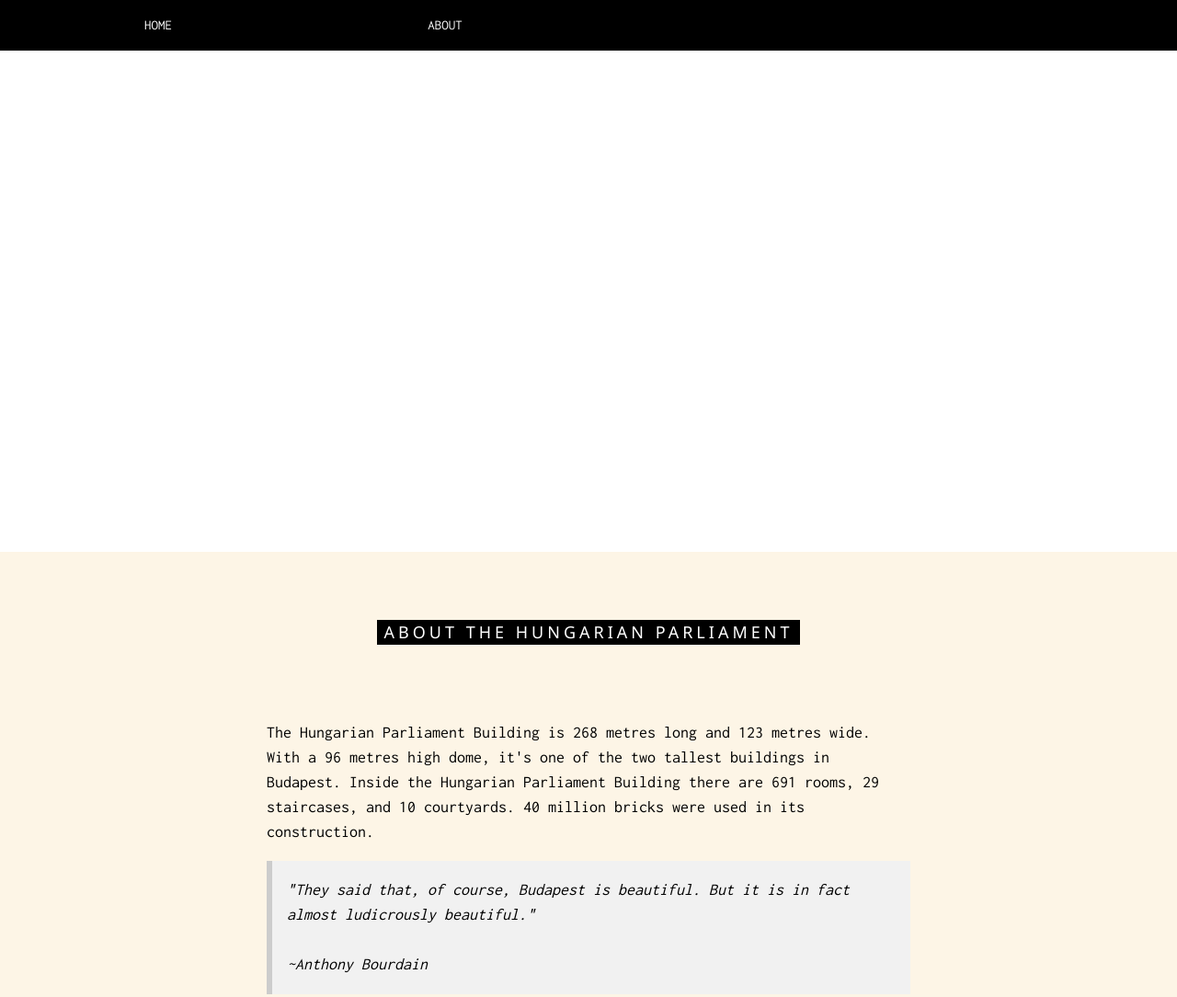
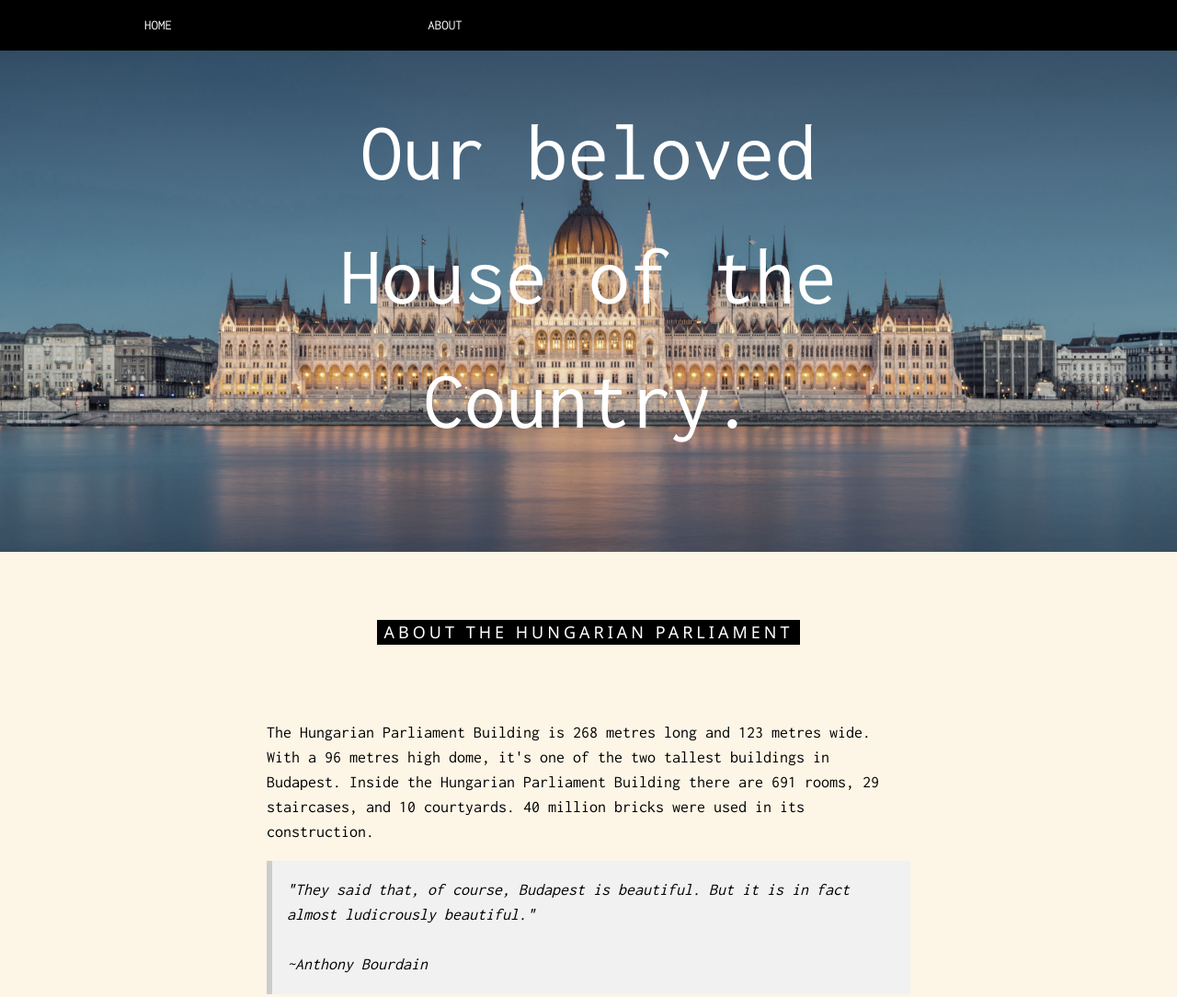
Before and after one commit to partiadam/angol_sight, a plain HTML site: page index.html in a window 1280 px wide. Shown: the whole page at 92% size. Drawn offline with nearby package versions, Linux system fonts and the light colour scheme; the site is published under a folder, as on GitHub Pages, so addresses that start at the root find nothing.

Commit message:
Update index.html

```diff
--- a/index.html
+++ b/index.html
@@ -15,7 +15,7 @@ body, html {
 .bgimg {
   background-position: center;
   background-size: cover;
-  background-image: url("/parliament.jpg");
+  background-image: url("./parliament.jpg");
   min-height: 75%;
 }
 
```
